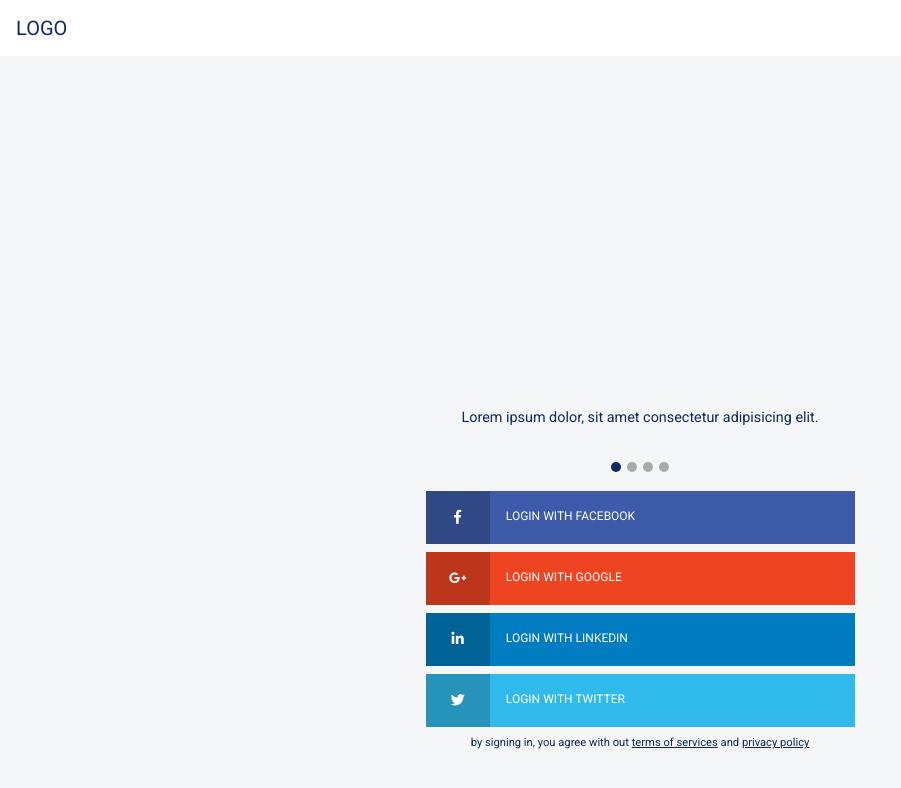
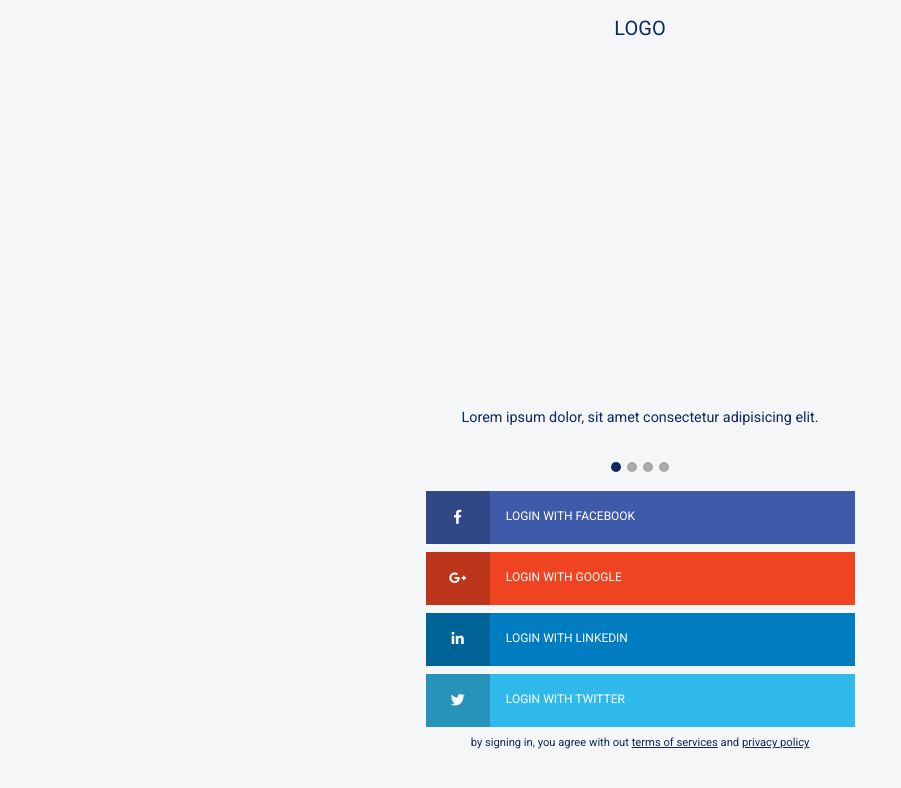
Before and after one commit to solinkz/pfront, a plain HTML site: page login.html in a window 1280 px wide. Shown: the whole page, without its empty margins (0-901 px from the left). Drawn offline with Linux system fonts and the light colour scheme.

Commit message:
new background look

```diff
--- a/login.html
+++ b/login.html
@@ -28,8 +28,8 @@
 </head>
 
 <body>
-    <nav class="navbar bg-white ">
-        <a class="navbar-brand" href="#">LOGO</a>
+    <nav class="navbar bg-transparent ">
+        <a class="navbar-brand mx-auto " href="#">LOGO</a>
     </nav>
     <!-- wrapper start -->
     <div class="wrapper">
```
Also changed, not shown: forgot.html (+2 -2 lines), index.html (+2 -2 lines), match.html (+2 -2 lines), registration.html (+2 -2 lines).
